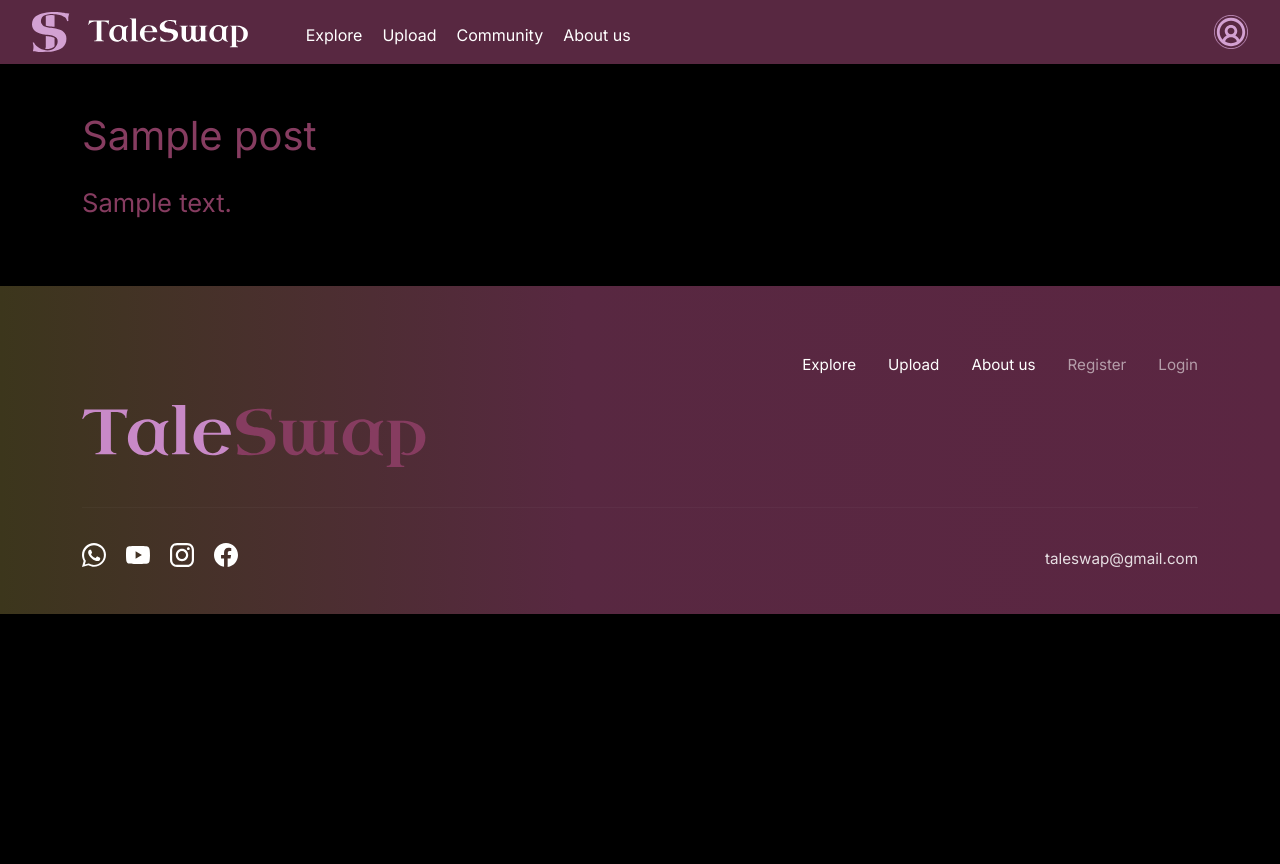
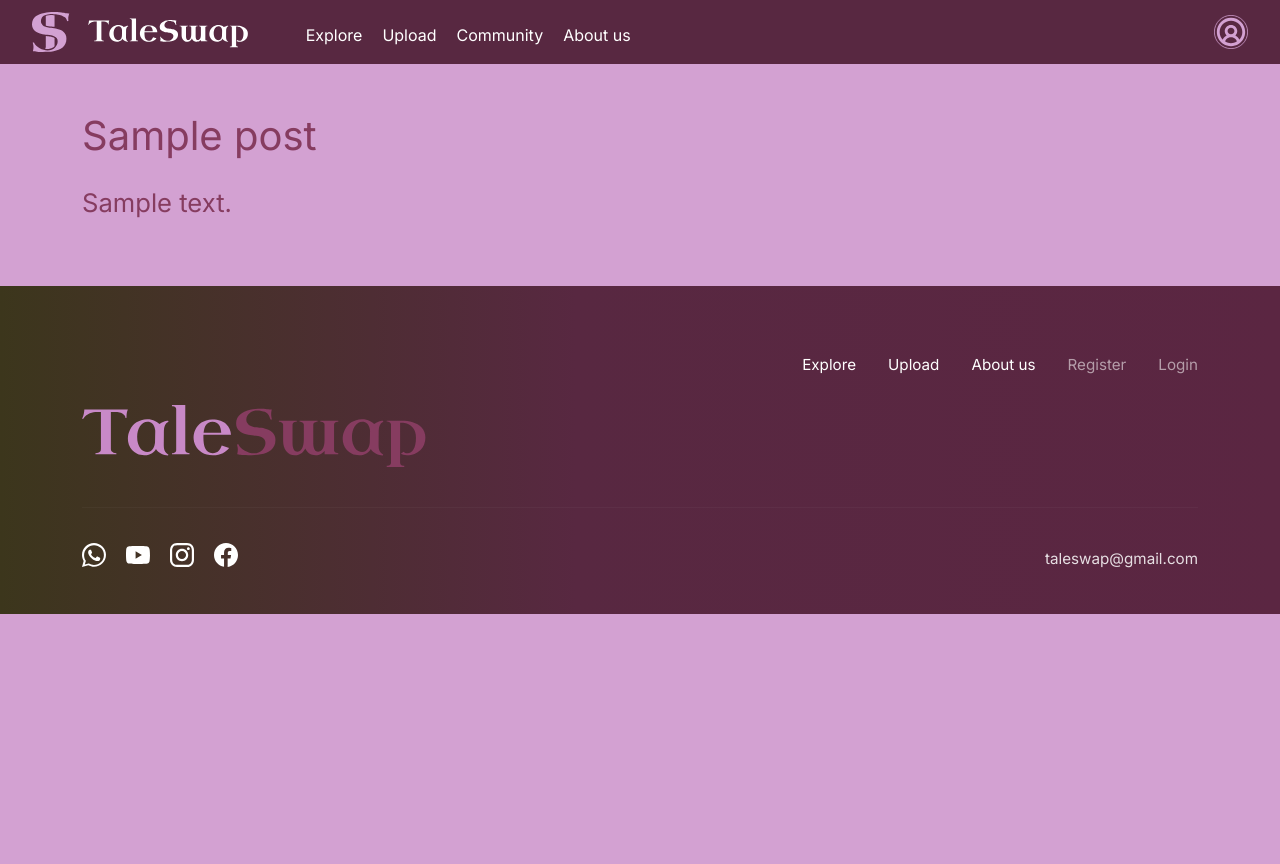
Before and after one commit to Katnaless/projecttheme, a WordPress theme: template page.php in a window 1280 px wide. Run offline with PHP 8.4 and a stand-in for WordPress, Linux system fonts and the light colour scheme; the site name, menu and one post (Sample post) are stand-ins, and other content is empty.

Commit message:
changed background color of body

```diff
--- a/assets/css/base.css
+++ b/assets/css/base.css
@@ -17,6 +17,6 @@
 }
 
 body {
-  background-color: black;
+  background-color: var(--theme-color-body);
 
 }
```
Also changed, not shown: readme.md.
